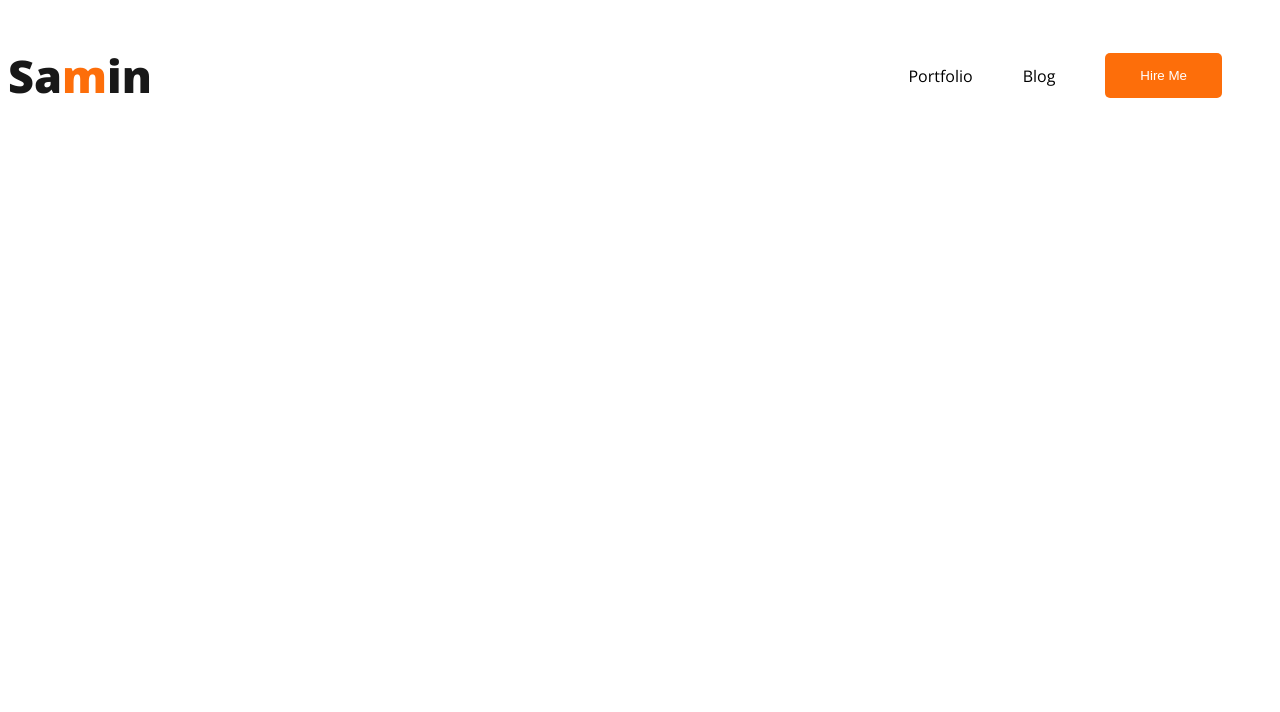
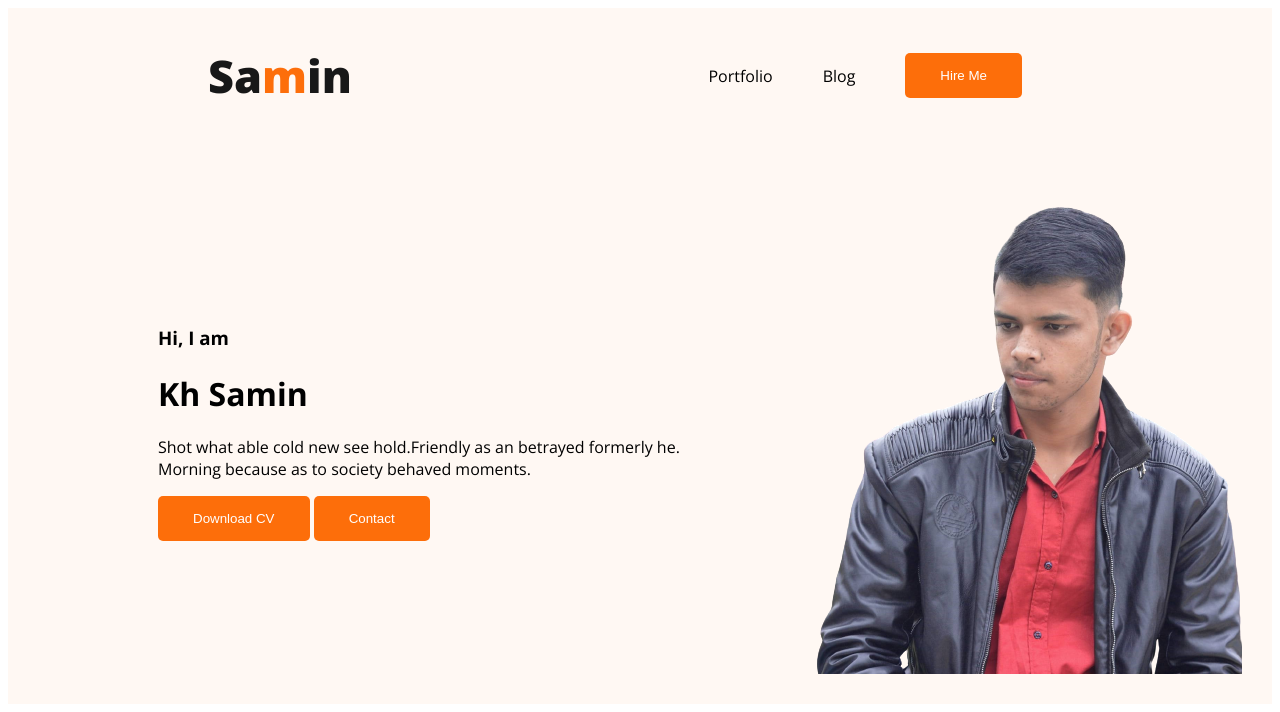
Before and after one commit to KhandakerSamin/web-devoloper-portfolio, a plain HTML site: page index.html in a window 1280 px wide. Drawn offline with nearby package versions, Linux system fonts and the light colour scheme.

Commit message:
header-complete

```diff
--- a/index.html
+++ b/index.html
@@ -12,7 +12,7 @@
 
 </head>
 <body>
-    <header>
+    <header class="header">
         <nav class="nav">
             <h1 class="nav-title">Sa<span class="text-primary">m</span>in</h1>
             <ul>
@@ -24,6 +24,17 @@
 
             </ul>
         </nav>
+        <div class="banner">
+            <div><h3 class="banner-greeting"> Hi, I  am</h3>
+            <h1 class="banner-title">Kh Samin</h1>
+            <p>Shot what able cold new see hold.Friendly as an betrayed formerly he. Morning because as to society behaved moments.</p>
+            <button class="btn-primary">Download CV</button>
+            <button class="btn-primary">Contact</button>
+            </div>
+            <img class="profile-picture" src="images/1688892593155-removebg-preview.png" alt="Loading Please Wait">
+
+        </div>
+
 
     </header>
     <main>
--- a/style.css
+++ b/style.css
@@ -10,6 +10,7 @@ body {
     display: flex;
     justify-content: space-between;
     align-items: center;
+    margin: 0px 200px;
 }
 
 .btn-primary {
@@ -20,6 +21,8 @@ body {
     font-weight: 700px;
     color: white;
     padding: 15px 35px;
+
+
 }
 
 .nav-title {
@@ -43,3 +46,16 @@ nav a {
     text-decoration: none;
     color: #474747;
 }
+.header{
+    background-color: #FFF8F3;;
+
+}
+.banner{
+    padding: 30px 30px 30px 150px ;
+    display: flex;
+    align-items: center;
+
+}
+.profile-picture{
+    width: 500px;
+}
```
Also changed, not shown: images/1688892593155-removebg-preview.png (added), images/1688892593155.jpg.
